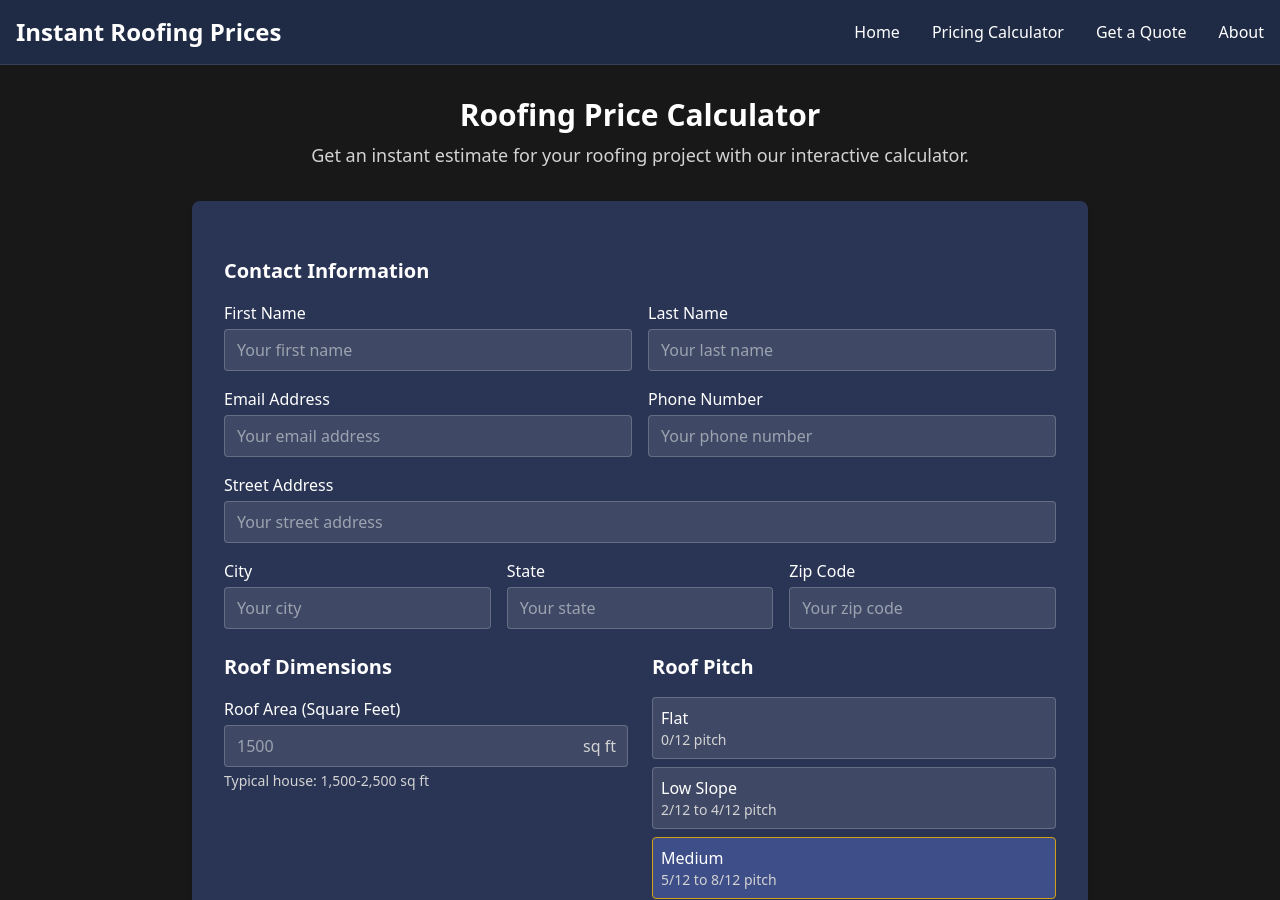
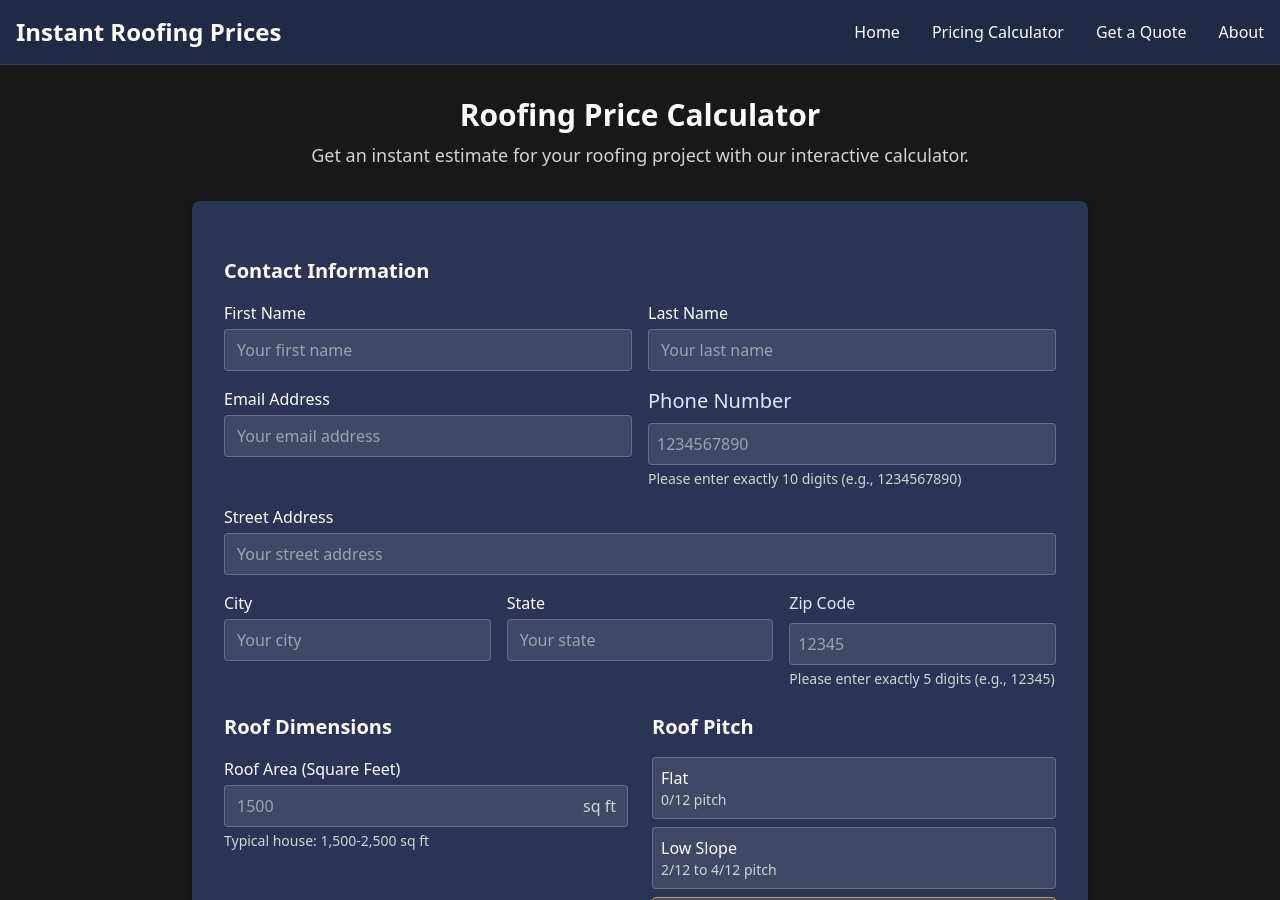
Before and after one commit to tim-amredev/roofing-lead-site, a Jekyll site: the page built from pricing-calculator.html, in a window 1280 px wide and 900 px high. Built offline with Jekyll 4.4.1, drawn with Linux system fonts in a browser that asks for light colours.

Commit message:
Update pricing-calculator.html

```diff
--- a/pricing-calculator.html
+++ b/pricing-calculator.html
@@ -64,16 +64,21 @@ js: pricing-calculator
       </div>
 
       <div>
-        <label for="phone" class="block text-white font-medium mb-1">Phone Number</label>
+  <label for="phone" class="block text-xl font-medium text-blue-100 mb-2">Phone Number</label>
   <input
     type="tel"
     id="phone"
     name="phone"
-          placeholder="Your phone number"
-          class="w-full p-2 pl-3 border rounded"
-          style="background-color: rgba(255, 255, 255, 0.1); border-color: rgba(255, 255, 255, 0.2); color: white;"
+    pattern="\d{10}"
+    title="Please enter exactly 10 digits"
+    placeholder="1234567890"
+    inputmode="numeric"
+    maxlength="10"
+    oninput="this.value = this.value.replace(/\D/g, '')"
+    class="w-full p-2 border border-gray-600 bg-white/5 rounded text-gray-200"
     required
     >
+  <p class="text-sm text-gray-400 mt-1">Please enter exactly 10 digits (e.g., 1234567890)</p>
    </div>
     </div>
 
@@ -118,16 +123,20 @@ js: pricing-calculator
       </div>
 
       <div>
-        <label for="zip-code" class="block text-white font-medium mb-1">Zip Code</label>
+  <label for="zip_code" class="block text-base font-medium text-blue-100 mb-2">Zip Code</label>
   <input
     type="text"
-          id="zip-code"
-          name="zip-code"
-          placeholder="Your zip code"
-          class="w-full p-2 pl-3 border rounded"
-          style="background-color: rgba(255, 255, 255, 0.1); border-color: rgba(255, 255, 255, 0.2); color: white;"
+    id="zip_code"
+    name="zip_code"
+    pattern="^\d{5}$"
+    title="Please enter exactly 5 digits"
+    placeholder="12345"
+    maxlength="5"
+    oninput="this.value = this.value.replace(/\D/g, '')"
+    class="w-full p-2 border border-gray-600 bg-white/5 rounded text-gray-200"
     required
   >
+  <p class="text-sm text-gray-400 mt-1">Please enter exactly 5 digits (e.g., 12345)</p>
 </div>
     </div>
   </div>
```
Lines whose indentation alone changed are shown as unchanged.
